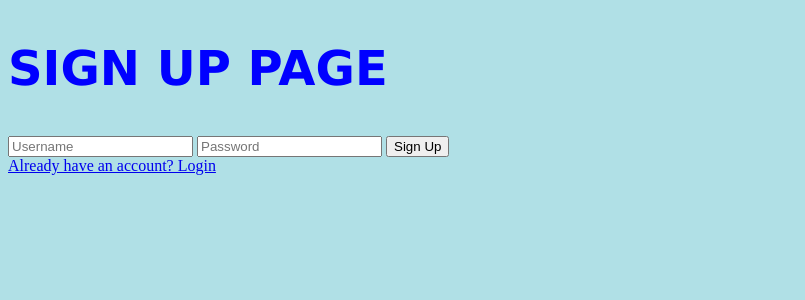
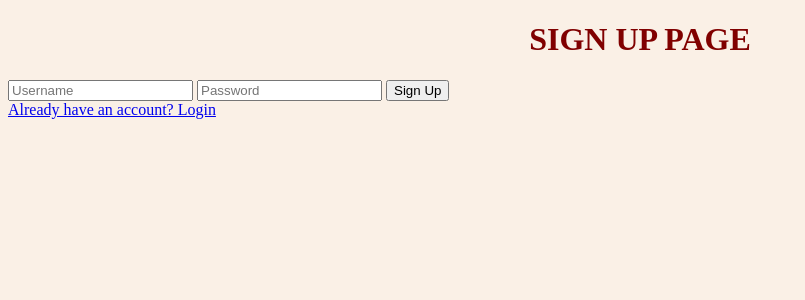
Before and after one commit to ToobaAhmedAlvi/Inventory_Management, a Flask app: page /signup in a window 1280 px wide. Shown: the top 300 px of the page, without its empty margins (0-805 px from the left). Run offline with Flask 3, Linux system fonts and the light colour scheme.

Commit message:
app hierarchy setting up

```diff
--- a/app.py
+++ b/app.py
@@ -181,7 +181,7 @@ def logout():
 @app.route('/')
 def main():
     #init_db()
-    return "Flask is working!"
+    return render_template('login.html')
 
 
 
--- /dev/null
+++ b/static/styles.css
@@ -0,0 +1,7 @@
+body {
+  background-color: linen;
+      }
+h1 {
+  color: maroon;
+  text-align: center;
+      }
--- a/templates/dashboard.html
+++ b/templates/dashboard.html
@@ -4,12 +4,12 @@
 
 <head>
 <title> DASHBOARD </title>
-<link rel="stylesheet" href="style.css">
+<link rel="stylesheet" href="styles.css">
 </head>
 <body>
 
 
-<h2>Inventory Management Dashboard</h2>
+<h1>Inventory Management Dashboard</h1>
 
 <!-- Add Inventory Item -->
 <h3>Add New Item</h3>
--- a/templates/signup.html
+++ b/templates/signup.html
@@ -3,13 +3,13 @@
 
 <head>
 <title> User Registration </title>
-<link rel="stylesheet" href="style.css">
+<link rel="stylesheet" href="styles.css">
 
 </head>
 <body>
 
 
-<h2>SIGN UP PAGE</h2>
+<h1>SIGN UP PAGE</h1>
 <form method="POST">
 
     <input type="text" name="username" placeholder="Username" required>
--- a/templates/style.css
+++ /dev/null
@@ -1,16 +0,0 @@
-p{
-    border: solid red 2px;
-    padding: 30px;
-    font-family: courier;
-    font-size: 160%;
-  }
-
-body{
-    background-color: powderblue;
-}
-
-h2{
-    color: blue;
-    font-family: verdana;
-    font-size: 300%;
-  }
```
Also changed, not shown: templates/login.html (+4 -3 lines).
